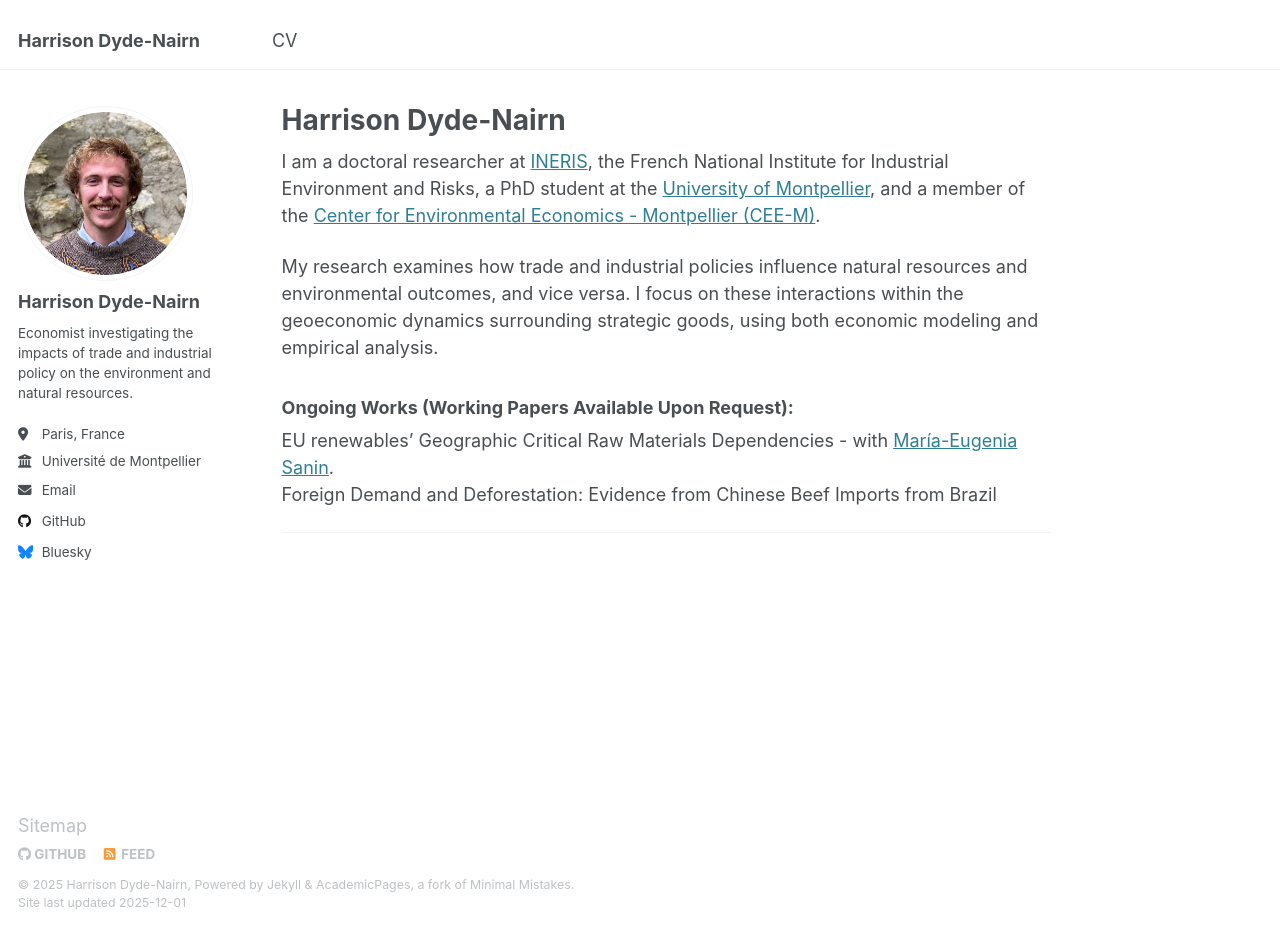
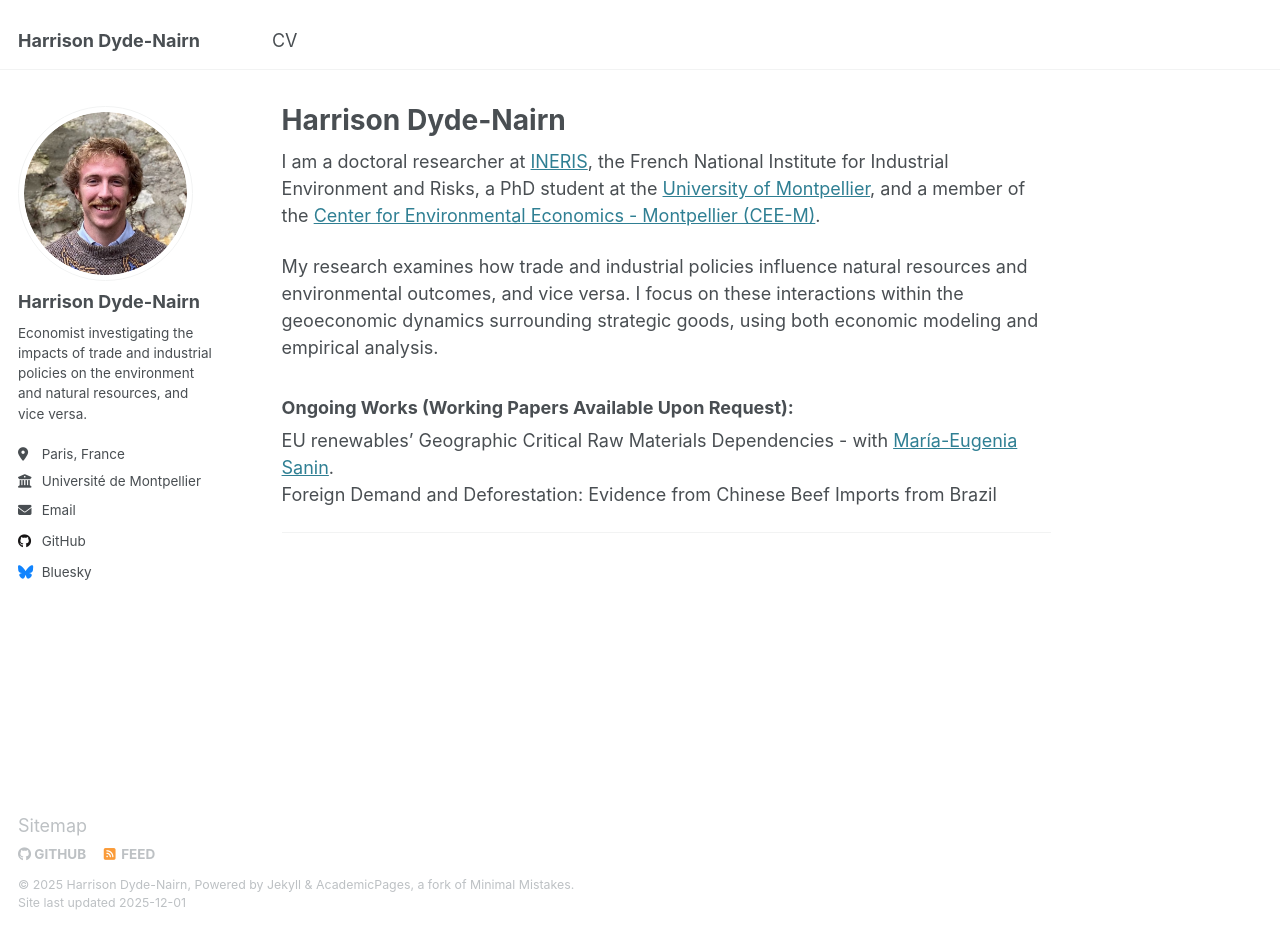
Before and after one commit to hdydenairn/hdydenairn.github.io, a Jekyll site: the page built from _pages/about.md, in a window 1280 px wide and 931 px high. Built offline with Jekyll 4.4.1, drawn with Linux system fonts in a browser that asks for light colours.

Commit message:
Update _config.yml

```diff
--- a/_config.yml
+++ b/_config.yml
@@ -25,7 +25,7 @@ author:
   avatar           : "cv_pic.png"
   name             : "Harrison Dyde-Nairn"
   pronouns         : # example: "she/her"
-  bio              : "Economist investigating the impacts of trade and industrial policy on the environment and natural resources."
+  bio              : "Economist investigating the impacts of trade and industrial policies on the environment and natural resources, and vice versa."
   location         : "Paris, France"
   employer         : "Université de Montpellier"
   uri              : # URL
```
